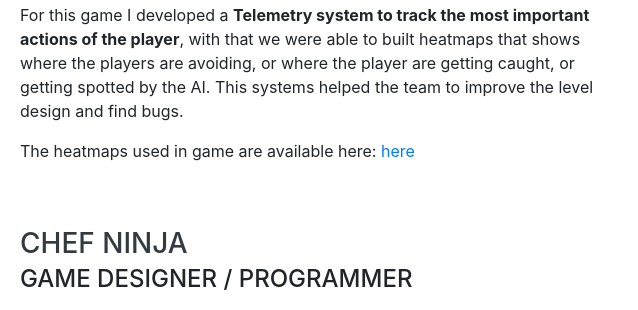
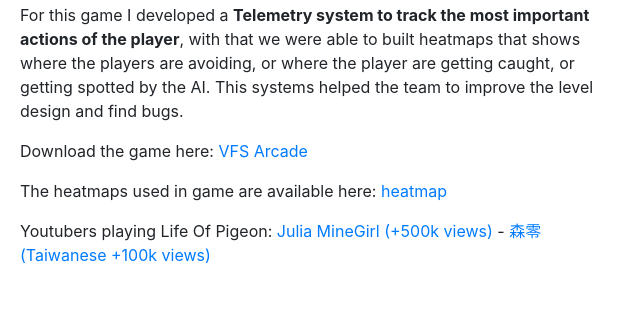
Before and after one commit to guilhermetoda/guilhermetoda.github.io, a website with bundled scripts: page index.html in a window 1280 px wide. Shown: the part 1018-1328 px from the top of the page, 624-1262 px from the left. Built offline with nearby package versions, Linux system fonts and the light colour scheme; a web font is replaced by a local one.

Commit message:
added vfs download link and youtube videos

```diff
--- a/index.html
+++ b/index.html
@@ -108,7 +108,9 @@
             <p>In this project I was the solo programmer in a team of 4 people, for this game we developed an AI system that reacts to the Baby Pigeon, with the player jumps into their tables the AI will have a "happy meter" decreased and when this meter gets to low value, sad animations will be played.
                A dialogue system using bubble speech was implemented too, the content of the bubble is based on the happy meter and love meter, if the AI is happy and in love there is a high probability that this AI will ask the other AI to marry. But if the AI is not happy, the AI will answer question in negative way that will make the other AI sad.</p>
             <p>For this game I developed a <b>Telemetry system to track the most important actions of the player</b>, with that we were able to built heatmaps that shows where the players are avoiding, or where the player are getting caught, or getting spotted by the AI. This systems helped the team to improve the level design and find bugs.</p>
-            <p>The heatmaps used in game are available here: <a href="heatmap/heatmap.html"> here </a></p>
+            <p>Download the game here: <a href="http://community.vfs.com/arcade/game/life-of-pigeon/"> VFS Arcade </a></p>
+            <p>The heatmaps used in game are available here: <a href="heatmap/heatmap.html"> heatmap </a></p>
+            <p> Youtubers playing Life Of Pigeon: <a href="https://www.youtube.com/watch?v=5PLeYPVq2Lc">Julia MineGirl (+500k views)</a> - <a href="https://www.youtube.com/watch?v=oKlAyVhd_yo"> 森零 (Taiwanese +100k views) </a></p>
           </div>
 
         </div>
```
